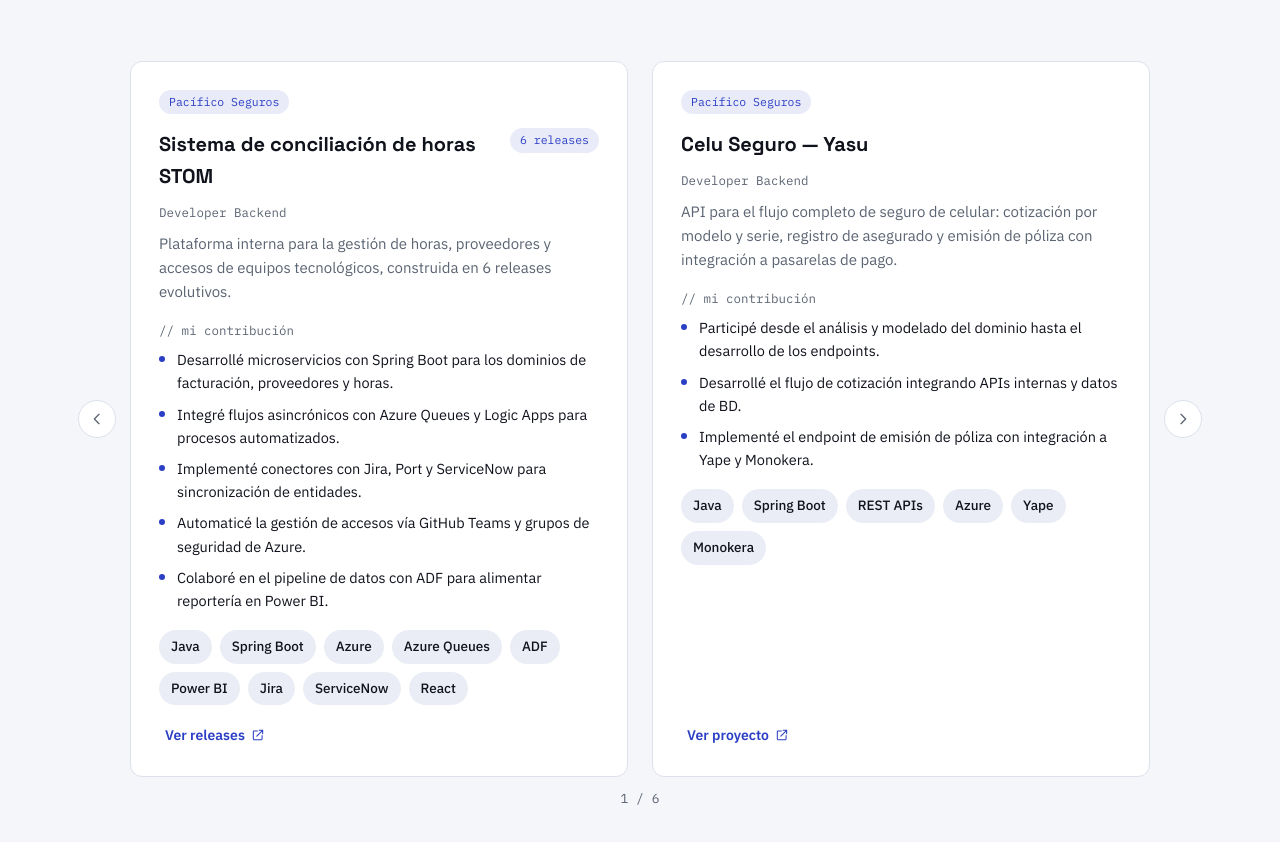
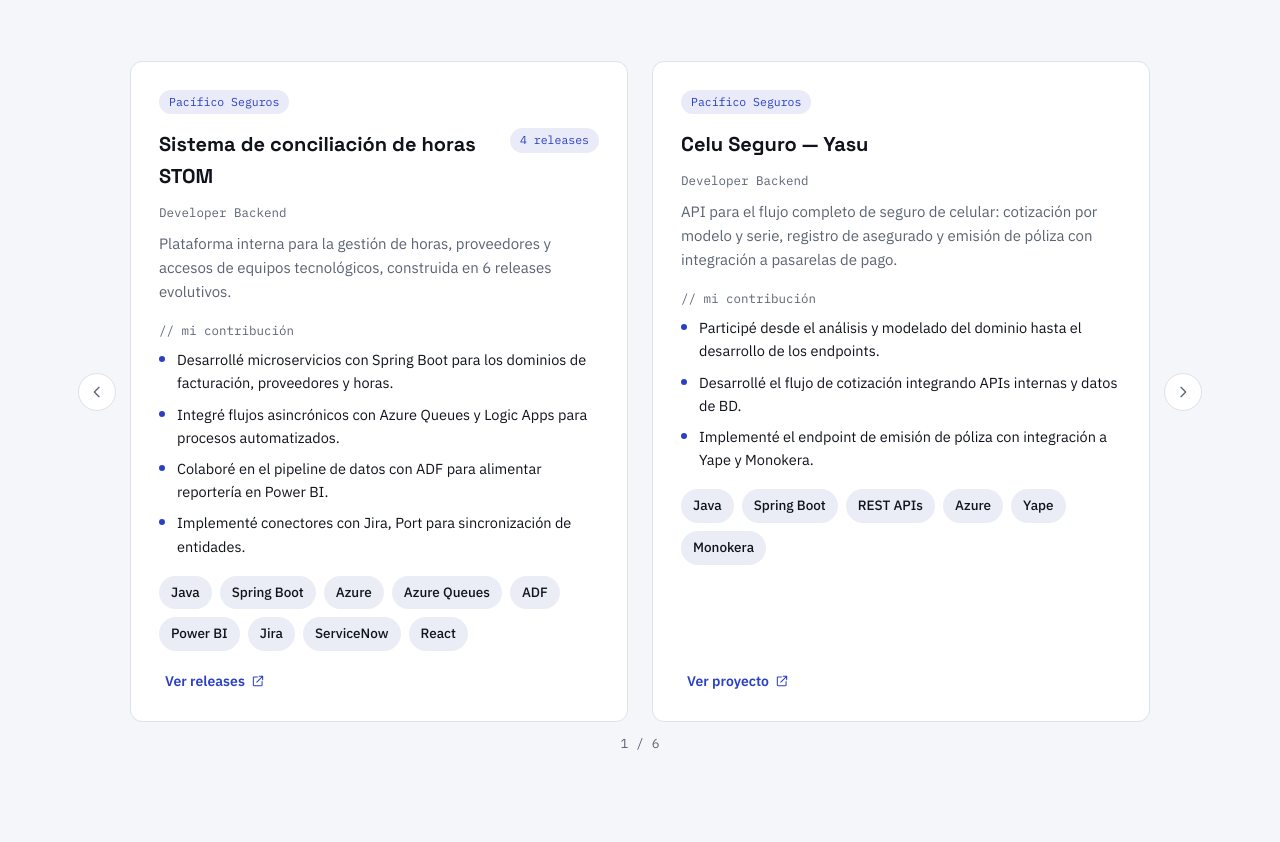
Before and after one commit to danielgutierrez13/mi-portafolio, a React (Vite) app: page / in a window 1280 px wide. Shown: the part 5208-6050 px from the top of the page. Built offline with nearby package versions, Linux system fonts and the light colour scheme; no server answers.

Commit message:
[fix] corrige el número de releases y actualiza la historia de versiones en el proyecto

```diff
--- a/src/data/projects.ts
+++ b/src/data/projects.ts
@@ -41,16 +41,16 @@
       badge: 'Pacífico Seguros',
       title: 'Sistema de conciliación de horas STOM',
       role: 'Developer Backend',
-      releases: '6 releases',
+      releases: '4 releases',
       description:
         'Plataforma interna para la gestión de horas, proveedores y accesos de equipos tecnológicos, construida en 6 releases evolutivos.',
       contribLabel: '// mi contribución',
       bullets: [
         'Desarrollé microservicios con Spring Boot para los dominios de facturación, proveedores y horas.',
         'Integré flujos asincrónicos con Azure Queues y Logic Apps para procesos automatizados.',
-        'Implementé conectores con Jira, Port y ServiceNow para sincronización de entidades.',
-        'Automaticé la gestión de accesos vía GitHub Teams y grupos de seguridad de Azure.',
         'Colaboré en el pipeline de datos con ADF para alimentar reportería en Power BI.',
+        'Implementé conectores con Jira, Port para sincronización de entidades.',
+        // 'Automaticé la gestión de accesos vía GitHub Teams y grupos de seguridad de Azure.',
       ],
       chips: ['Java', 'Spring Boot', 'Azure', 'Azure Queues', 'ADF', 'Power BI', 'Jira', 'ServiceNow', 'React'],
       linkLabel: 'Ver releases',
@@ -59,10 +59,10 @@
       releaseHistory: [
         { version: 'v1', title: 'Gestión de facturación' },
         { version: 'v2', title: 'Gestión de proveedores, ausencias y horas adicionales' },
-        { version: 'v3', title: 'Integraciones con Jira, Port y ServiceNow' },
-        { version: 'v4', title: 'Alta y baja automatizadas en ServiceNow' },
-        { version: 'v5', title: 'Gestión de accesos vía GitHub Teams y Azure' },
-        { version: 'v6', title: 'Reportería Power BI' },
+        { version: 'v3', title: 'Reportería Power BI' },
+        { version: 'v4', title: 'Integraciones con Jira, Port' },
+        // { version: 'v5', title: 'Alta y baja automatizadas en ServiceNow' },
+        // { version: 'v6', title: 'Gestión de accesos vía GitHub Teams y Azure' },
       ],
     },
     {
```
